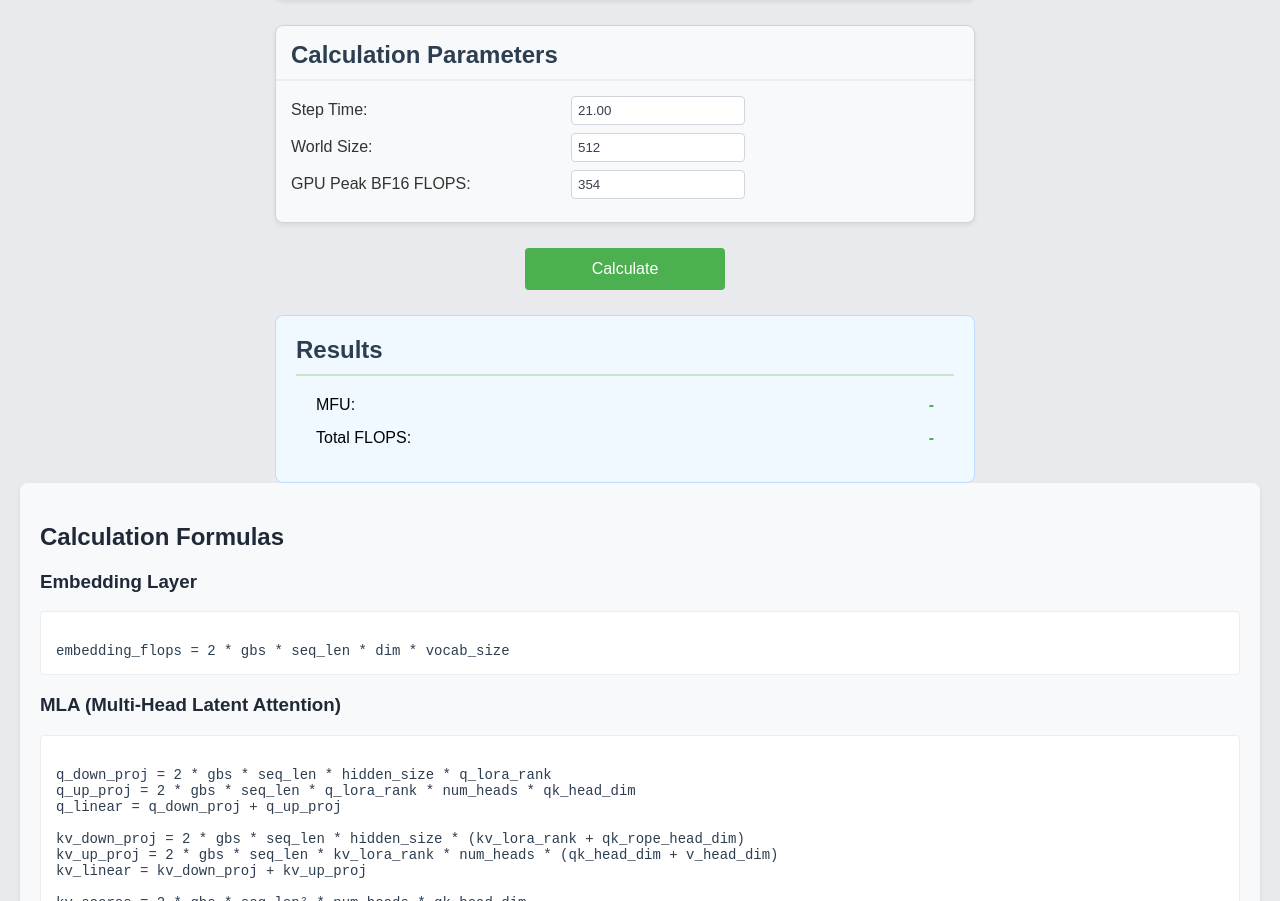
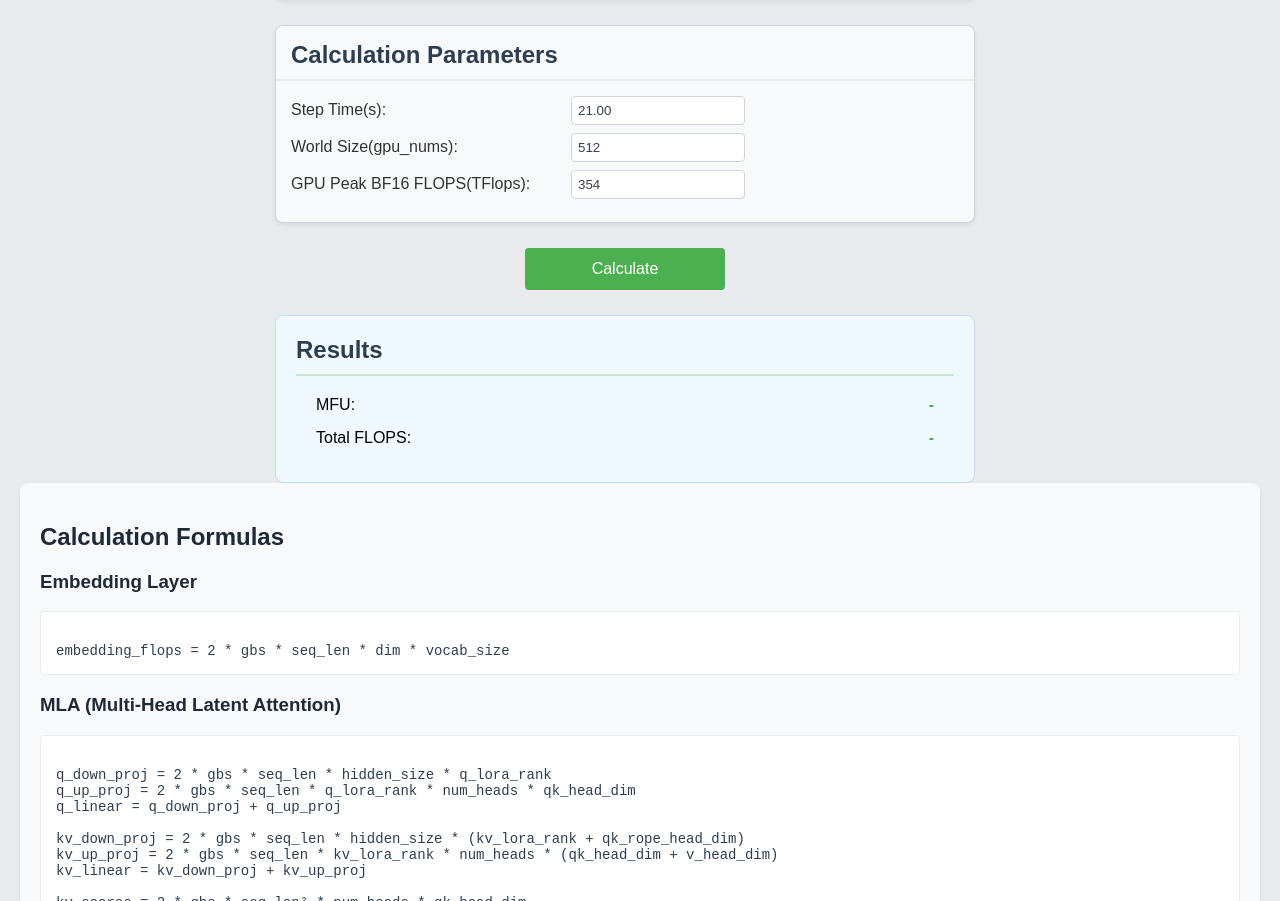
Before and after one commit to CalvinXKY/mfu_calculation, a plain HTML site: page deepseek3mfu.html in a window 1280 px wide. Shown: the part 1096-1997 px from the top of the page. Drawn offline with Linux system fonts and the light colour scheme.

Commit message:
add unit for some parameters.

```diff
--- a/deepseek3mfu.html
+++ b/deepseek3mfu.html
@@ -281,15 +281,15 @@
         <div class="section">
             <h2>Calculation Parameters</h2>
             <div class="form-group">
-                <label>Step Time:</label>
+                <label>Step Time(s):</label>
                 <input type="number" id="step_time" value="21.00" step="0.01">
             </div>
             <div class="form-group">
-                <label>World Size:</label>
+                <label>World Size(gpu_nums):</label>
                 <input type="number" id="world_size" value="512">
             </div>
             <div class="form-group">
-                <label>GPU Peak BF16 FLOPS:</label>
+                <label>GPU Peak BF16 FLOPS(TFlops):</label>
                 <input type="number" id="gpu_peak_bf16_flops" value="354">
             </div>
         </div>
```
